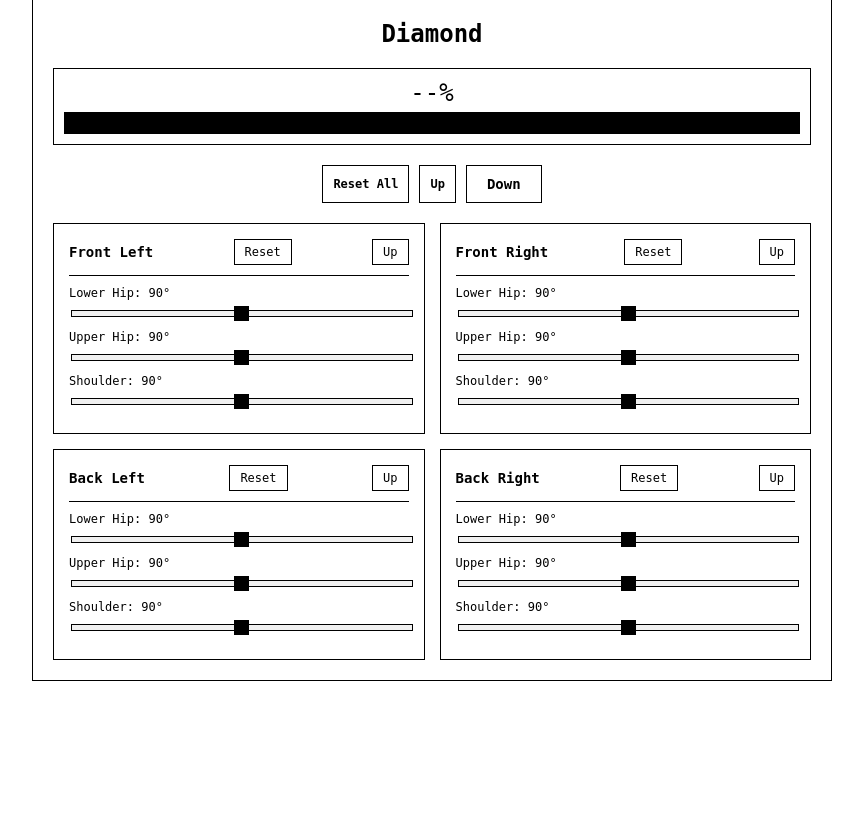
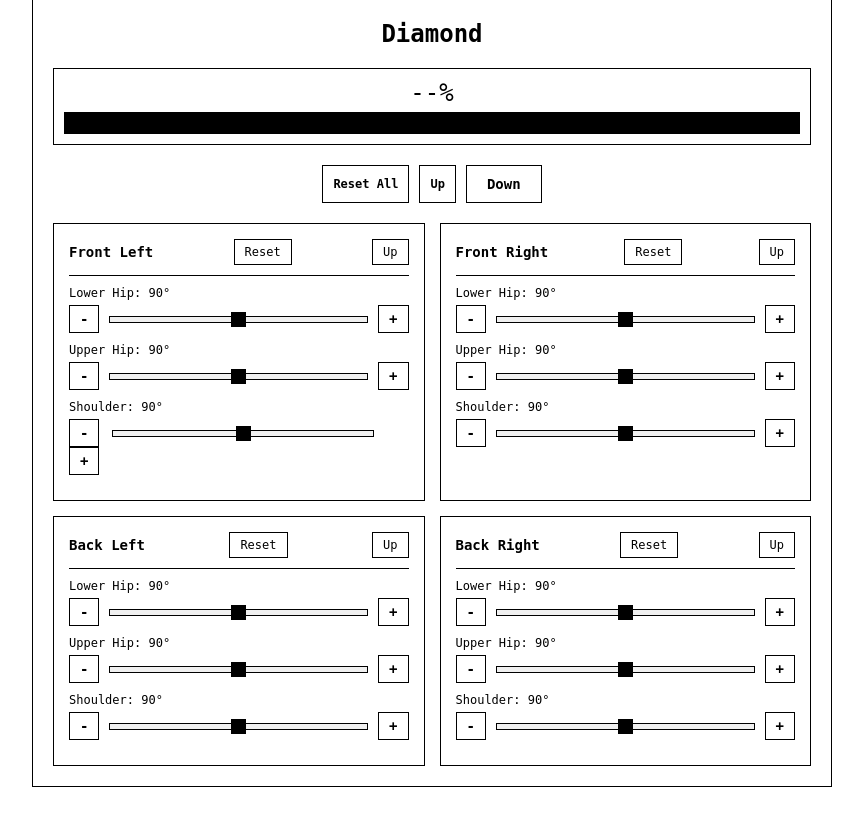
Before and after one commit to granawkins/diamond, a FastAPI app: page / in a window 1280 px wide. Shown: the part 41-868 px from the top of the page, without its empty margins (208-1071 px from the left). Before the commit the page ends 722 px from the top, so only its background shows below. Run offline with FastAPI, Linux system fonts and the light colour scheme; data that the repository does not hold is empty.

Commit message:
calibrate

```diff
--- a/controllers/body.py
+++ b/controllers/body.py
@@ -29,8 +29,8 @@ class Body:
 
     def reset(self):
         """Set target to reset position"""
-        for name, leg in self.legs.items():
-            self.target_angles[name] = (90, 90, 90)
+        for leg in self.legs.values():
+            leg.reset()
 
     def up(self):
         """Update target to move body up"""
--- a/controllers/leg.py
+++ b/controllers/leg.py
@@ -48,7 +48,9 @@ class Leg:
         self.shoulder.angle = angles[2]
 
     def reset(self):
-        self.angles = (90, 90, 90)
+        self.lower_hip.reset()
+        self.upper_hip.reset()
+        self.shoulder.reset()
 
     def up(self):
         x, y, z = self.angles
--- a/subscribers/webapp/static/app.js
+++ b/subscribers/webapp/static/app.js
@@ -57,6 +57,30 @@ async function updateStatus() {
     }
 }
 
-// Update status on load and every 2 seconds
-updateStatus();
-setInterval(updateStatus, 2000);
+// Initialize after DOM is loaded
+document.addEventListener('DOMContentLoaded', function() {
+    console.log('DOM loaded, initializing...');
+
+    // Add event listeners to all +/- buttons
+    document.querySelectorAll('.btn-plus').forEach(button => {
+        button.addEventListener('click', function() {
+            const legName = this.getAttribute('data-leg');
+            const servo = this.getAttribute('data-servo');
+            console.log(`Incrementing ${legName} ${servo}`);
+            sendCommand(`set_${legName}_${servo}_1`);
+        });
+    });
+
+    document.querySelectorAll('.btn-minus').forEach(button => {
+        button.addEventListener('click', function() {
+            const legName = this.getAttribute('data-leg');
+            const servo = this.getAttribute('data-servo');
+            console.log(`Decrementing ${legName} ${servo}`);
+            sendCommand(`set_${legName}_${servo}_-1`);
+        });
+    });
+
+    // Update status on load and every 2 seconds
+    updateStatus();
+    setInterval(updateStatus, 2000);
+});
--- a/subscribers/webapp/static/style.css
+++ b/subscribers/webapp/static/style.css
@@ -134,13 +134,39 @@ h1 {
     margin-bottom: 5px;
 }
 
+.servo-control .btn-minus,
+.servo-control .btn-plus {
+    background: #fff;
+    color: #000;
+    border: 1px solid #000;
+    padding: 5px 10px;
+    cursor: pointer;
+    font-family: monospace;
+    font-size: 14px;
+    font-weight: bold;
+}
+
+.servo-control .btn-minus:hover,
+.servo-control .btn-plus:hover {
+    background: #000;
+    color: #fff;
+}
+
+.servo-control > :not(label) {
+    display: inline-block;
+    vertical-align: middle;
+}
+
 .slider {
-    width: 100%;
+    width: calc(100% - 80px);
     height: 5px;
     background: #f0f0f0;
     outline: none;
     -webkit-appearance: none;
     border: 1px solid #000;
+    margin: 0 5px;
+    pointer-events: none;
+    cursor: default;
 }
 
 .slider::-webkit-slider-thumb {
@@ -148,13 +174,15 @@ h1 {
     width: 15px;
     height: 15px;
     background: #000;
-    cursor: pointer;
+    cursor: default;
+    pointer-events: none;
 }
 
 .slider::-moz-range-thumb {
     width: 15px;
     height: 15px;
     background: #000;
-    cursor: pointer;
+    cursor: default;
     border: none;
+    pointer-events: none;
 }
--- a/subscribers/webapp/templates/index.html
+++ b/subscribers/webapp/templates/index.html
@@ -32,15 +32,27 @@
                 </div>
                 <div class="servo-control">
                     <label>Lower Hip: <span id="front_left_lower_hip_val">90°</span></label>
-                    <input type="range" min="0" max="180" value="90" class="slider" data-leg="front_left" data-servo="lower_hip">
+                    <span style="display: flex; align-items: center; gap: 5px;">
+                        <button class="btn-minus" data-leg="front_left" data-servo="lower_hip">-</button>
+                        <input type="range" min="45" max="135" value="90" class="slider" data-leg="front_left" data-servo="lower_hip" disabled>
+                        <button class="btn-plus" data-leg="front_left" data-servo="lower_hip">+</button>
+                    </span>
                 </div>
                 <div class="servo-control">
                     <label>Upper Hip: <span id="front_left_upper_hip_val">90°</span></label>
-                    <input type="range" min="0" max="180" value="90" class="slider" data-leg="front_left" data-servo="upper_hip">
+                    <span style="display: flex; align-items: center; gap: 5px;">
+                        <button class="btn-minus" data-leg="front_left" data-servo="upper_hip">-</button>
+                        <input type="range" min="45" max="135" value="90" class="slider" data-leg="front_left" data-servo="upper_hip" disabled>
+                        <button class="btn-plus" data-leg="front_left" data-servo="upper_hip">+</button>
+                    </span>
                 </div>
                 <div class="servo-control">
                     <label>Shoulder: <span id="front_left_shoulder_val">90°</span></label>
-                    <input type="range" min="0" max="180" value="90" class="slider" data-leg="front_left" data-servo="shoulder">
+                    <span style="display: flex; align-items: center; gap: 5px;"></span>
+                        <button class="btn-minus" data-leg="front_left" data-servo="shoulder">-</button>
+                        <input type="range" min="45" max="135" value="90" class="slider" data-leg="front_left" data-servo="shoulder" disabled>
+                        <button class="btn-plus" data-leg="front_left" data-servo="shoulder">+</button>
+                    </span>
                 </div>
             </div>
 
@@ -52,15 +64,27 @@
                 </div>
                 <div class="servo-control">
                     <label>Lower Hip: <span id="front_right_lower_hip_val">90°</span></label>
-                    <input type="range" min="0" max="180" value="90" class="slider" data-leg="front_right" data-servo="lower_hip">
+                    <span style="display: flex; align-items: center; gap: 5px;">
+                        <button class="btn-minus" data-leg="front_right" data-servo="lower_hip">-</button>
+                        <input type="range" min="45" max="135" value="90" class="slider" data-leg="front_right" data-servo="lower_hip" disabled>
+                        <button class="btn-plus" data-leg="front_right" data-servo="lower_hip">+</button>
+                    </span>
                 </div>
                 <div class="servo-control">
                     <label>Upper Hip: <span id="front_right_upper_hip_val">90°</span></label>
-                    <input type="range" min="0" max="180" value="90" class="slider" data-leg="front_right" data-servo="upper_hip">
+                    <span style="display: flex; align-items: center; gap: 5px;">
+                        <button class="btn-minus" data-leg="front_right" data-servo="upper_hip">-</button>
+                        <input type="range" min="45" max="135" value="90" class="slider" data-leg="front_right" data-servo="upper_hip" disabled>
+                        <button class="btn-plus" data-leg="front_right" data-servo="upper_hip">+</button>
+                    </span>
                 </div>
                 <div class="servo-control">
                     <label>Shoulder: <span id="front_right_shoulder_val">90°</span></label>
-                    <input type="range" min="0" max="180" value="90" class="slider" data-leg="front_right" data-servo="shoulder">
+                    <span style="display: flex; align-items: center; gap: 5px;">
+                        <button class="btn-minus" data-leg="front_right" data-servo="shoulder">-</button>
+                        <input type="range" min="45" max="135" value="90" class="slider" data-leg="front_right" data-servo="shoulder" disabled>
+                        <button class="btn-plus" data-leg="front_right" data-servo="shoulder">+</button>
+                    </span>
                 </div>
             </div>
 
@@ -72,15 +96,27 @@
                 </div>
                 <div class="servo-control">
                     <label>Lower Hip: <span id="back_left_lower_hip_val">90°</span></label>
-                    <input type="range" min="0" max="180" value="90" class="slider" data-leg="back_left" data-servo="lower_hip">
+                    <span style="display: flex; align-items: center; gap: 5px;">
+                        <button class="btn-minus" data-leg="back_left" data-servo="lower_hip">-</button>
+                        <input type="range" min="45" max="135" value="90" class="slider" data-leg="back_left" data-servo="lower_hip" disabled>
+                        <button class="btn-plus" data-leg="back_left" data-servo="lower_hip">+</button>
+                    </span>
                 </div>
                 <div class="servo-control">
                     <label>Upper Hip: <span id="back_left_upper_hip_val">90°</span></label>
-                    <input type="range" min="0" max="180" value="90" class="slider" data-leg="back_left" data-servo="upper_hip">
+                    <span style="display: flex; align-items: center; gap: 5px;">
+                        <button class="btn-minus" data-leg="back_left" data-servo="upper_hip">-</button>
+                        <input type="range" min="45" max="135" value="90" class="slider" data-leg="back_left" data-servo="upper_hip" disabled>
+                        <button class="btn-plus" data-leg="back_left" data-servo="upper_hip">+</button>
+                    </span>
                 </div>
                 <div class="servo-control">
                     <label>Shoulder: <span id="back_left_shoulder_val">90°</span></label>
-                    <input type="range" min="0" max="180" value="90" class="slider" data-leg="back_left" data-servo="shoulder">
+                    <span style="display: flex; align-items: center; gap: 5px;">
+                        <button class="btn-minus" data-leg="back_left" data-servo="shoulder">-</button>
+                        <input type="range" min="45" max="135" value="90" class="slider" data-leg="back_left" data-servo="shoulder" disabled>
+                        <button class="btn-plus" data-leg="back_left" data-servo="shoulder">+</button>
+                    </span>
                 </div>
             </div>
 
@@ -92,15 +128,27 @@
                 </div>
                 <div class="servo-control">
                     <label>Lower Hip: <span id="back_right_lower_hip_val">90°</span></label>
-                    <input type="range" min="0" max="180" value="90" class="slider" data-leg="back_right" data-servo="lower_hip">
+                    <span style="display: flex; align-items: center; gap: 5px;">
+                        <button class="btn-minus" data-leg="back_right" data-servo="lower_hip">-</button>
+                        <input type="range" min="45" max="135" value="90" class="slider" data-leg="back_right" data-servo="lower_hip" disabled>
+                        <button class="btn-plus" data-leg="back_right" data-servo="lower_hip">+</button>
+                    </span>
                 </div>
                 <div class="servo-control">
                     <label>Upper Hip: <span id="back_right_upper_hip_val">90°</span></label>
-                    <input type="range" min="0" max="180" value="90" class="slider" data-leg="back_right" data-servo="upper_hip">
+                    <span style="display: flex; align-items: center; gap: 5px;">
+                        <button class="btn-minus" data-leg="back_right" data-servo="upper_hip">-</button>
+                        <input type="range" min="45" max="135" value="90" class="slider" data-leg="back_right" data-servo="upper_hip" disabled>
+                        <button class="btn-plus" data-leg="back_right" data-servo="upper_hip">+</button>
+                    </span>
                 </div>
                 <div class="servo-control">
                     <label>Shoulder: <span id="back_right_shoulder_val">90°</span></label>
-                    <input type="range" min="0" max="180" value="90" class="slider" data-leg="back_right" data-servo="shoulder">
+                    <span style="display: flex; align-items: center; gap: 5px;">
+                        <button class="btn-minus" data-leg="back_right" data-servo="shoulder">-</button>
+                        <input type="range" min="45" max="135" value="90" class="slider" data-leg="back_right" data-servo="shoulder" disabled>
+                        <button class="btn-plus" data-leg="back_right" data-servo="shoulder">+</button>
+                    </span>
                 </div>
             </div>
         </div>
```
Also changed, not shown: controllers/servo.py (+17 -13 lines), diamond.py (+14 -0 lines).
